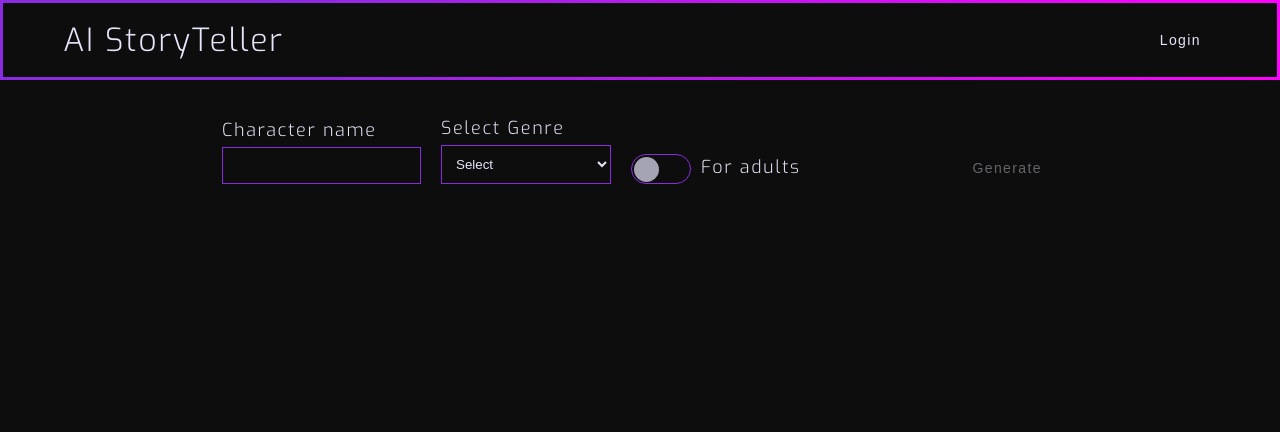
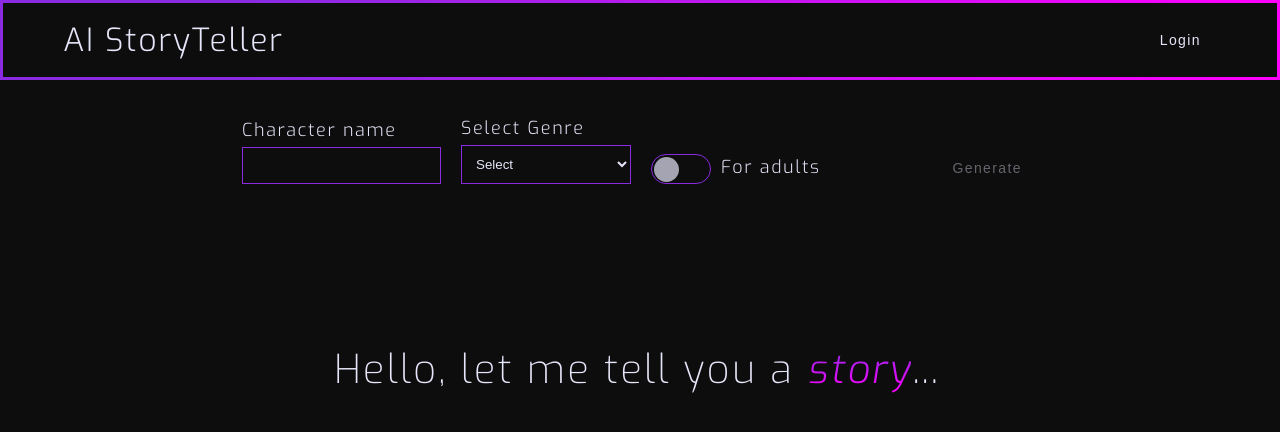
Before and after one commit to LejNur/ai-story-teller, a Next.js app: page / in a window 1280 px wide. Shown: the top 432 px of the page. Built offline with nearby package versions, Linux system fonts and the light colour scheme.

Commit message:
style:typewriter title animation

```diff
--- a/src/components/Atoms/Button/Button.module.scss
+++ b/src/components/Atoms/Button/Button.module.scss
@@ -21,8 +21,6 @@
     opacity: 0.4;
     &:hover {
       background: none;
-      font-size: 14px;
-      letter-spacing: normal;
       cursor: not-allowed;
     }
   }
--- a/src/pages/api/generate.ts
+++ b/src/pages/api/generate.ts
@@ -30,7 +30,6 @@ export default async function handler(
         const output = (
           result.response.candidates as GenerateContentCandidate[]
         )[0].content.parts[0].text;
-        console.log(output);
 
         if (output) {
           res.status(200).json({ ok: true, message: output });
--- a/src/pages/index.tsx
+++ b/src/pages/index.tsx
@@ -22,8 +22,13 @@ export default function Home() {
 
   const isSelected = genre !== "";
 
+  const cleanResponse = () => {
+    setResponse("");
+  };
+
   const handleGenerate = async () => {
     setLoading(true);
+    cleanResponse();
     const prompt = `generate a ${genre} story for ${
       approveAdult ? "adult" : "children"
     }, with the character named ${character} and maximum 20 sentences`;
@@ -111,15 +116,21 @@ export default function Home() {
               </div>
             ) : (
               <div className={styles.response}>
-                {response && (
+                {response ? (
                   <>
-                    <div>{response}</div>
                     {isPlaying ? (
                       <Button label="Stop" onClick={handleStopVoice} />
                     ) : (
-                      <Button label="Speak" onClick={handleVoice} />
+                      <Button label="Tell me a story" onClick={handleVoice} />
                     )}
+                    <div>
+                      <p>{response}</p>
+                    </div>
                   </>
+                ) : (
+                  <h1>
+                    Hello, let me tell you a <span>story</span>...
+                  </h1>
                 )}
               </div>
             )}
--- a/src/styles/Home.module.scss
+++ b/src/styles/Home.module.scss
@@ -3,6 +3,7 @@
 
   .content {
     padding: 20px 0;
+    @include window-style(100%);
 
     .container {
       display: flex;
@@ -20,8 +21,31 @@
       line-height: 1.8;
       font-size: 18px;
 
+      h1 {
+        text-align: center;
+        font-weight: 200;
+        font-size: 40px;
+        overflow: hidden;
+        border-right: 0.15em solid var(--blue-violet);
+        white-space: nowrap;
+        margin: 0 auto;
+        letter-spacing: 2px;
+        animation: typing 3.5s steps(40, end),
+          blink-caret 0.75s step-end infinite;
+        margin-block: 150px;
+        width: 24ch;
+
+        span {
+          font-style: italic;
+          font-weight: 300;
+          background-image: linear-gradient(var(--blue-violet), var(--fuchsia));
+          color: transparent;
+          background-clip: text;
+        }
+      }
+
       Button {
-        margin-top: 20px;
+        margin-bottom: 20px;
       }
     }
 
@@ -31,3 +55,42 @@
     }
   }
 }
+
+/* The typing effect */
+@keyframes typing {
+  from {
+    width: 0;
+  }
+  to {
+    width: 24ch;
+  }
+}
+
+/* The typewriter cursor effect */
+@keyframes blink-caret {
+  from,
+  to {
+    border-color: transparent;
+  }
+  50% {
+    border-color: var(--blue-violet);
+  }
+}
+
+@media screen and (max-width: 787px) {
+  .main {
+    .content {
+      margin: 0 auto;
+      .container {
+        display: flex;
+        flex-direction: column;
+        align-items: center;
+        justify-content: center;
+
+        Button {
+          margin: 0;
+        }
+      }
+    }
+  }
+}
```
